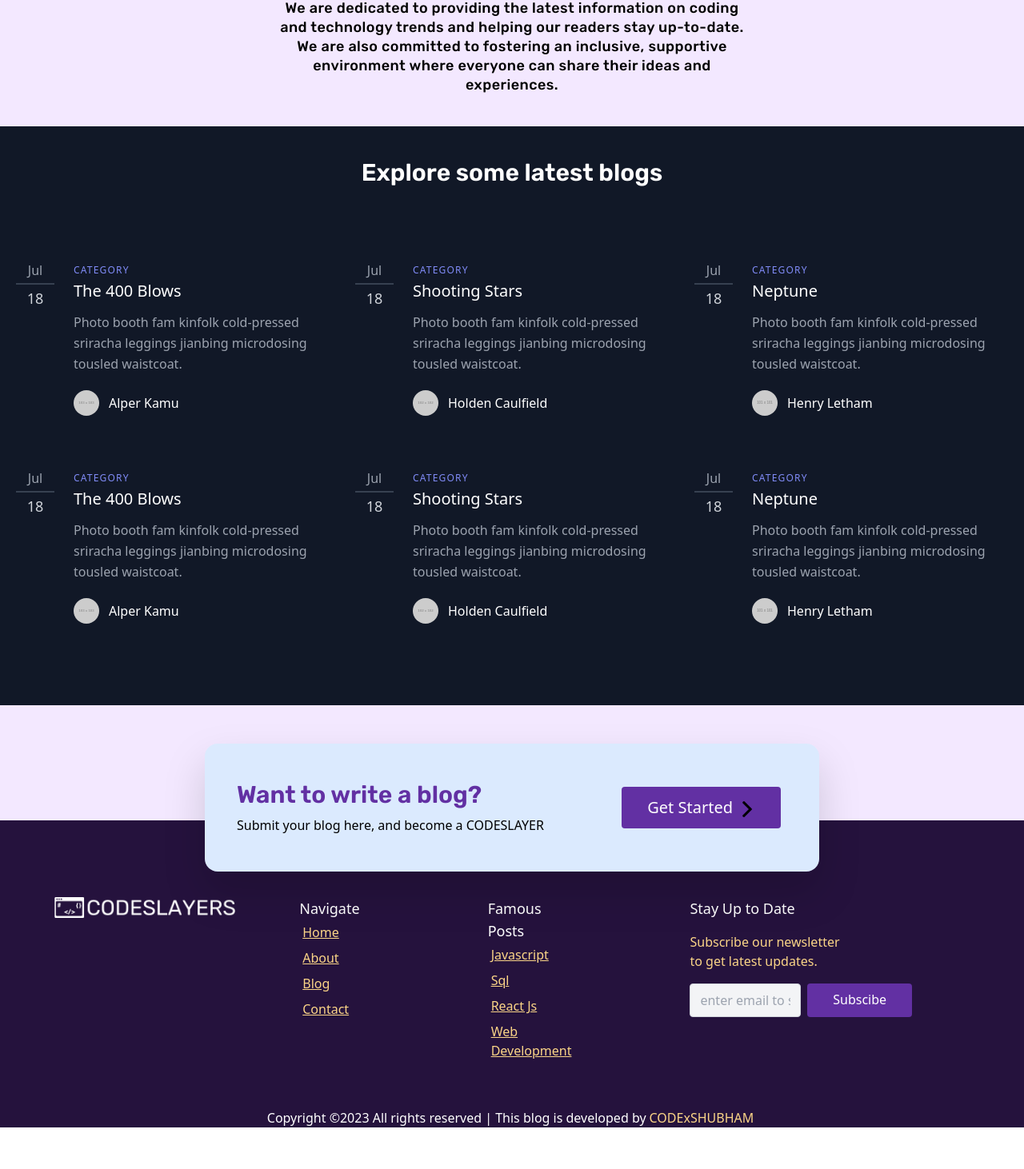
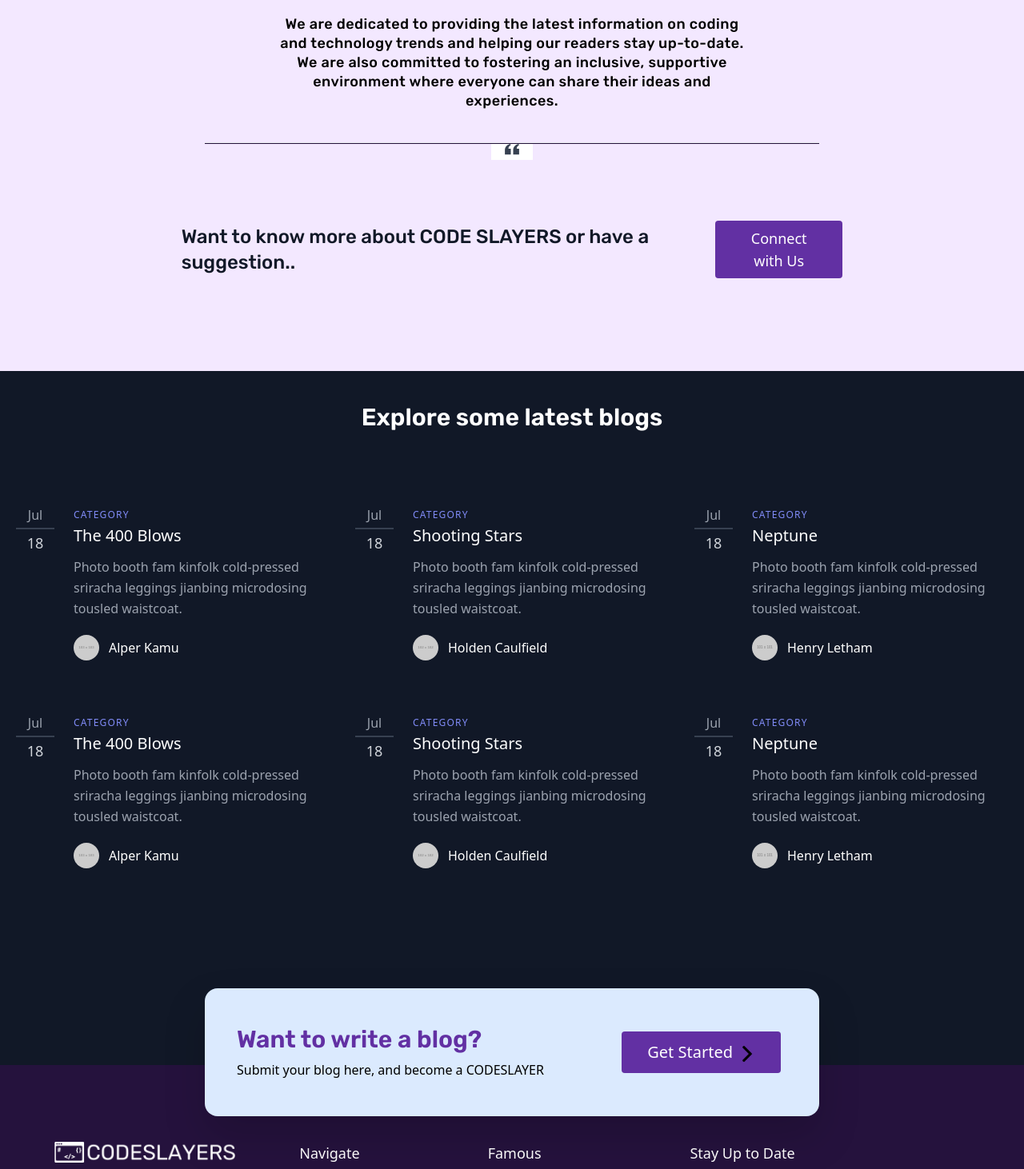
Before and after one commit to CODExSHUBHAM/code-slayers, a Next.js app: page / in a window 1280 px wide. Shown: the part 958-2420 px from the top of the page at 80% size. Before the commit the page ends 2376 px from the top, so only its background shows below. Built offline with nearby package versions, Linux system fonts and the light colour scheme.

Commit message:
Feat: added Cta section and made UI improvements.

```diff
--- a/components/Footer/footer.js
+++ b/components/Footer/footer.js
@@ -14,12 +14,14 @@ const Footer = () => {
           <h1 className='text-3xl text-primary font-primary font-semibold'>Want to write a blog?</h1>
           <p className='font-medium pt-2'>Submit your blog here, and become a CODESLAYER</p>
         </div>
-        <button className='flex items-center text-white bg-primary border-0 px-8 p-3 mx-2 focus:outline-none hover:bg-indigo-600 rounded text-xl'>Get Started <Image src={arrow} alt="arrow" width={20} height={20} className='ml-2 pt-1' /></button>
+        <Link href={'/submitblog'}>
+          <button className='flex items-center text-white bg-primary border-0 px-8 p-3 mx-2 focus:outline-none hover:bg-purple-900 rounded text-xl'>Get Started <Image src={arrow} alt="arrow" width={20} height={20} className='ml-2 pt-1' /></button>
+        </Link>
       </div>
       <div className='bg-dark h-96 flex flex-col justify-center items-center  px-20 pt-16 z-0'>
         <div className='flex py-10'>
           <div className='w-80 mb-32'>
-            <Image src={whiteLogo} alt='white-logo' />
+            <Link href={'/'}><Image src={whiteLogo} alt='white-logo' /></Link>
           </div>
           <div className='px-20 pb-2'>
             <h2 className='text-white font-medium text-lg'>Navigate</h2>
@@ -43,8 +45,8 @@ const Footer = () => {
             <h2 className='text-white font-medium text-lg'>Stay Up to Date</h2>
             <p className='w-48 text-secondary mt-4'>Subscribe our newsletter to get latest updates.</p>
             <div className='flex mt-4'>
-              <input placeholder='enter email to subscribe' type="email" name="email" id="news-letter-email" className='w-full bg-gray-100 rounded border border-gray-300 focus:border-indigo-500 text-base outline-none text-gray-700 py-1 px-3 leading-8 transition-colors duration-200 ease-in-out' />
-              <button className='flex text-white bg-primary border-0 px-8 p-2 mx-2 focus:outline-none hover:bg-indigo-600 rounded text-md'>Subscibe</button>
+              <input placeholder='enter email to subscribe' type="email" name="email" id="news-letter-email" className='w-full bg-gray-100 rounded border border-gray-300 focus:border-purple-500 text-base outline-none text-gray-700 py-1 px-3 leading-8 transition-colors duration-200 ease-in-out' />
+              <button className='flex text-white bg-primary border-0 px-8 p-2 mx-2 focus:outline-none hover:bg-purple-900 rounded text-md'>Subscibe</button>
             </div>
           </div>
         </div>
--- a/components/Form/form.js
+++ b/components/Form/form.js
@@ -104,18 +104,18 @@ const Form = () => {
           <div className='flex'>
             <div className='flex flex-col w-full p-2'>
               <label htmlFor="name" className='leading-7 text-sm text-black'>Name</label>
-              <input value={formValues.name} onChange={handleChange} type="text" id='name' name='name' placeholder='write your name' className='w-full bg-gray-100 rounded border border-gray-300 focus:border-indigo-500 text-base outline-none text-gray-700 py-1 px-3 leading-8 transition-colors duration-200 ease-in-out' />
+              <input value={formValues.name} onChange={handleChange} type="text" id='name' name='name' placeholder='write your name' className='w-full bg-gray-100 rounded border border-gray-300 focus:border-purple-500 text-base outline-none text-gray-700 py-1 px-3 leading-8 transition-colors duration-200 ease-in-out' />
               <p className="text-gray-700 text-sm font-bold">{formErrors.name}</p>
             </div>
             <div className='flex flex-col w-full p-2'>
               <label htmlFor="email" className='leading-7 text-sm text-black'>Email</label>
-              <input value={formValues.email} onChange={handleChange} type="email" name="email" id="email" placeholder='write your email' className='w-full bg-gray-100 rounded border border-gray-300 focus:border-indigo-500 text-base outline-none text-gray-700 py-1 px-3 leading-8 transition-colors duration-200 ease-in-out' />
+              <input value={formValues.email} onChange={handleChange} type="email" name="email" id="email" placeholder='write your email' className='w-full bg-gray-100 rounded border border-gray-300 focus:border-purple-500 text-base outline-none text-gray-700 py-1 px-3 leading-8 transition-colors duration-200 ease-in-out' />
               <p className="text-gray-700 text-sm font-bold">{formErrors.email}</p>
             </div>
           </div>
           <div className='flex flex-col p-2'>
             <label htmlFor="message" className='leading-7 text-sm text-black'>Message</label>
-            <textarea value={formValues.message} onChange={handleChange} name="message" id="message" placeholder='type your message here' className="w-full bg-gray-100 rounded border border-gray-300 focus:border-indigo-500 h-32 text-base outline-none text-gray-700 py-1 px-3 resize-none leading-6 transition-colors duration-200 ease-in-out" />
+            <textarea value={formValues.message} onChange={handleChange} name="message" id="message" placeholder='type your message here' className="w-full bg-gray-100 rounded border border-gray-300 focus:border-purple-500 h-32 text-base outline-none text-gray-700 py-1 px-3 resize-none leading-6 transition-colors duration-200 ease-in-out" />
             <p className="text-gray-700 text-sm font-bold">{formErrors.message}</p>
           </div>
           <div className="flex p-2 items-center">
@@ -124,7 +124,7 @@ const Form = () => {
             <p className="text-gray-700 text-sm font-bold p-1">{formErrors.checked}</p>
           </div>
           <div className='flex items-center'>
-            <button className="flex text-white bg-primary border-0 px-8 p-2 mx-2 focus:outline-none hover:bg-indigo-600 rounded text-lg">
+            <button className="flex text-white bg-primary border-0 px-8 p-2 mx-2 focus:outline-none hover:bg-purple-900 rounded text-lg">
               SUBMIT
             </button>
             {isSubmitSucces && (<p className="mx-5 text-base text-green-300">Thanks for contacting Us</p>)}
--- /dev/null
+++ b/components/Sections/cta.js
@@ -0,0 +1,21 @@
+import React from 'react'
+import Link from 'next/link'
+
+const Cta = () => {
+  return (
+    <>
+      <section className="text-gray-600 body-font">
+        <div className="container px-5 py-24 mx-auto">
+          <div className="lg:w-2/3 flex flex-col sm:flex-row sm:items-center items-start mx-auto">
+            <h1 className="flex-grow sm:pr-16 text-2xl font-primary font-medium title-font text-gray-900">Want to know more about CODE SLAYERS or have a suggestion..</h1>
+            <Link href={'/contact'}>
+              <button className="flex-shrink-0 text-white bg-primary border-0 py-2 px-7 focus:outline-none hover:bg-purple-900 rounded text-lg mt-10 sm:mt-0">Connect with Us</button>
+            </Link>
+          </div>
+        </div>
+      </section>
+    </>
+  )
+}
+
+export default Cta
--- a/components/Sections/featuredBlogs.js
+++ b/components/Sections/featuredBlogs.js
@@ -4,7 +4,7 @@ import React from 'react'
 const FeaturedBlogs = () => {
   return (
     <>
-      <section className="text-gray-400 bg-gray-900 body-font text">
+      <section className="text-gray-400 bg-gray-900 body-font text pb-40">
         <div className='pt-10 text-center font-primary text-3xl text-white font-semibold'>
           <h1>Explore some latest blogs</h1>
         </div>
--- a/pages/index.js
+++ b/pages/index.js
@@ -1,4 +1,5 @@
 import AboutSection from '@/components/Sections/aboutSection'
+import Cta from '@/components/Sections/cta'
 import FeaturedBlogs from '@/components/Sections/featuredBlogs'
 import HeroSection from '@/components/Sections/heroSection'
 import Head from 'next/head'
@@ -6,7 +7,7 @@ import Head from 'next/head'
 export default function Home() {
   return (
     <>
-      <section className='pb-40'>
+      <section>
         <Head>
           <title>codeSlayers - a blog for coders</title>
           <meta name="description" content="Generated by create next app" />
@@ -14,7 +15,14 @@ export default function Home() {
           <link rel="icon" href="/favicon.ico" />
         </Head>
         <HeroSection />
-        <AboutSection />
+        <div className='py-5'>
+          <AboutSection />
+          <hr className='w-3/5 m-auto h-0.5 bg-dark' />
+          <div className="absolute px-4 -translate-x-1/2 bg-white left-1/2 dark:bg-gray-900">
+            <svg aria-hidden="true" className="w-5 h-5 text-gray-700 dark:text-gray-300" viewBox="0 0 24 27" fill="none" xmlns="http://www.w3.org/2000/svg"><path d="M14.017 18L14.017 10.609C14.017 4.905 17.748 1.039 23 0L23.995 2.151C21.563 3.068 20 5.789 20 8H24V18H14.017ZM0 18V10.609C0 4.905 3.748 1.038 9 0L9.996 2.151C7.563 3.068 6 5.789 6 8H9.983L9.983 18L0 18Z" fill="currentColor" /></svg>
+          </div>
+          <Cta />
+        </div>
         <FeaturedBlogs />
       </section>
     </>
```
